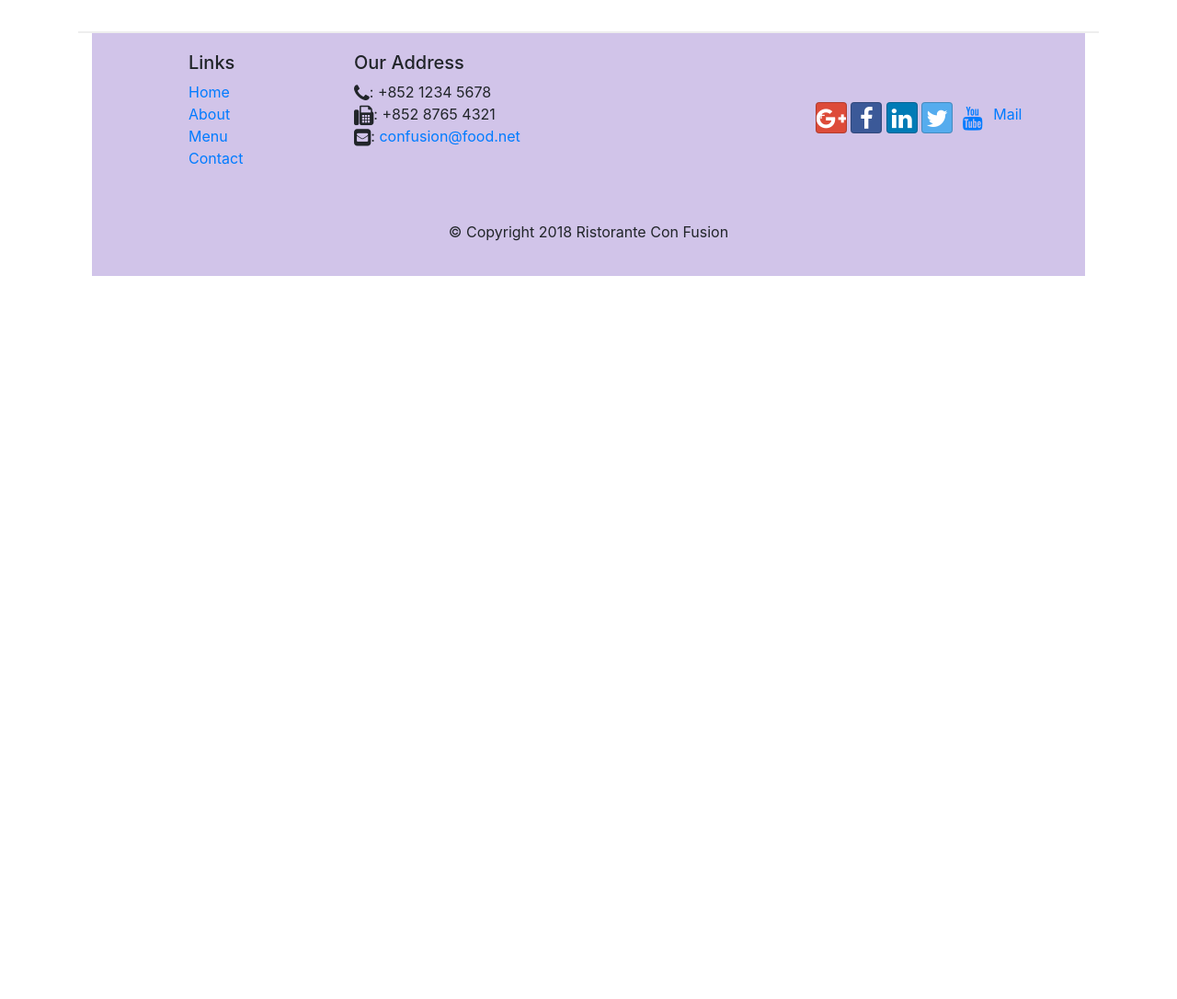
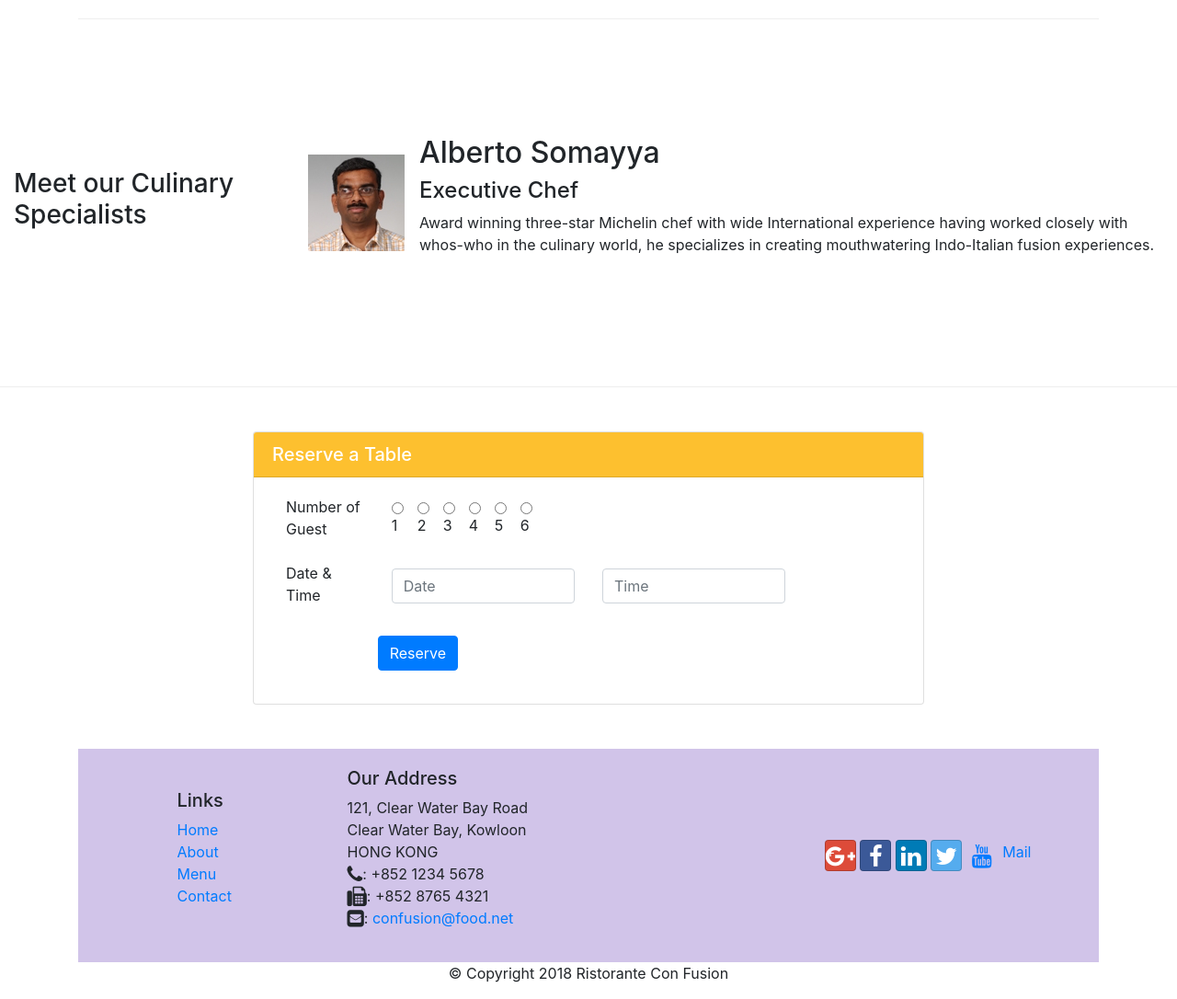
Before and after one commit to 0sk11/Bootstrap4, a website: page index.html in a window 1280 px wide. Shown: the part 1233-2319 px from the top of the page at 92% size. Before the commit the page ends 1533 px from the top, so only its background shows below. Drawn offline with nearby package versions, Linux system fonts and the light colour scheme.

Commit message:
assignment-2

```diff
--- a/css/style.css
+++ b/css/style.css
@@ -34,3 +34,10 @@ body{
 	background-color: #512DA8;
 
 }
+.card-header-warning{
+	background-color: #FDC02F;
+	color: white;
+}
+.radio-inline,.gap{
+	padding-left: 15px;
+}
--- a/index.html
+++ b/index.html
@@ -36,12 +36,15 @@
     <header class="jumbotron">
         <div class="container">
             <div class="row row-header">
-                <div class="col-12 col-sm-6">
+                <div class="col-12 col-sm-3">
                     <h1>Ristorante con Fusion</h1>
                     <p>We take inspiration from the World's best cuisines, and create a unique fusion experience. Our lipsmacking creations will tickle your culinary senses!</p>
                 </div>
-                <div class="col-12 col-sm allign-self-center">
+                <div class="col-12 col-sm-3 allign-self-center">
                     <img src="img/logo.png" alt="logo" class="img-fluid">
+                </div>
+                <div class="col-sm-6 align-self-center">
+                     <a href="#ReserveForm" class="btn btn-sm btn-warning">Reserve Table</a>
                 </div>
             </div>
         </div>
@@ -56,7 +59,7 @@
                 <div class="media">
                     <img src="img/uthappizza.png" alt="Uthappizza" class="d-flex mr-3 img-thumbnail align-self-center">
                     <div class="media-body">
-                        <h2 class="mt-0">Uthappizza<span class="badge badge-danger">Hot</span>
+                        <h2 class="mt-0">Uthappizza <span class="badge badge-danger">Hot</span>
                             <span class="badge badge-pill badge-secondary">$4.99</span>
                         </h2>
                         <p>A unique combination of Indian Uthappam (pancake) and Italian pizza, topped with Cerignola olives, ripe vine cherry tomatoes, Vidalia onion, Guntur chillies and Buffalo Paneer.</p>
@@ -71,9 +74,16 @@
                 <h3>This Month's Promotions</h3>
             </div>
             <div class="col col-sm order-sm-first col-md">
-                <h2>Weekend Grand Buffet</h2>
-                <p>Featuring mouthwatering combinations with a choice of five different salads, six enticing appetizers, six main entrees and five choicest desserts. Free flowing bubbly and soft drinks. All for just $19.99 per person </p>
+                <div class="media">
+                    <div class="media-body">
+                    <h2>Weekend Grand Buffet <span class="badge badge-danger">Hot</span></h2>
+                    <p>Featuring mouthwatering combinations with a choice of five different salads, six enticing appetizers, six main entrees and five choicest desserts. Free flowing bubbly and soft drinks. All for just $19.99 per person </p>
+                    </div>
+                        <img src="img/buffet.png" alt="Buffet" class="d-flex ml-auto img-thumbnail align-self-center">
+                    </div>
+                </div>
             </div>
+        </div>
 
         <div class="row row-content align-items-center">
             <div class="col-12 col-sm-4 col-md-3">
@@ -89,17 +99,71 @@
                     </div>
                 </div>
             </div>
+
+          </div>
+    <div class="container">
+        <div class="row">
+            <div class="col-sm-8 col-xs-12 mt-5 mb-5 offset-sm-2">
+                <div class="card">
+                    <h5 class="card-header card-header-warning">Reserve a Table</h5>
+                    <div class="card-body">
+                        <form class="container">
+                            <div class="form-group row" id="ReserveForm">
+                                <label inline class="col-sm-2">
+                                    Number of Guest
+                                </label>
+                                <label class="radio-inline col-form-label">
+                                   <input type="radio" class="form-control"> 1
+                                </label>
+                                <label class="radio-inline col-form-label">
+                                    <input type="radio" class="form-control"> 2
+                                </label>
+                                <label class="radio-inline col-form-label">
+                                    <input type="radio" class="form-control"> 3
+                                </label>
+                                <label class="radio-inline col-form-label">
+                                    <input type="radio" class="form-control"> 4
+                                </label>
+                                 <label class="radio-inline col-form-label">
+                                    <input type="radio" class="form-control"> 5
+                                </label>
+                                <label class="radio-inline col-form-label">
+                                    <input type="radio" class="form-control"> 6
+                                </label>
+                            </div>
+
+                            <div class=" form-group row">
+                                <label class="form-group col-sm-2">Date & Time</label>
+                                <div class="col-sm-4">
+                                    <label class="col-form-label">
+                                        <input type="text" class="form-control" placeholder="Date">
+                                    </label>
+                                </div>
+                                <div class="col-sm-4">
+                                <label class="col-form-label">
+                                  <input type="text" class="form-control" placeholder="Time">
+                                </label>
+                                </div>
+                            </div>
+                        <div class=" form-group row ">
+                            <div class="offset-2">
+                            <a href="#" class="btn btn-primary">Reserve</a>
+                            </div>
+                        </div>
+                    </form>
+                </div>
+            </div>
         </div>
     </div>
-
-    <footer>
-        <div class="container">
-            <div class="row row-footer">
+    </div>
+    <div class="container">
+        <footer class="footer">
+            <div class="row row-footer align-items-center">
                 <div class="col-4 offset-1 col-sm-2">
                     <h5>Links</h5>
                     <ul class="list-unstyled">
-                        <li><a href="#">Home</a></li>
-                        <li><a href="aboutus.html">About</a></li>
+                        <li><a href="index.html">Home</a></li>
+                        <li><a href="#">About</a></li>
                         <li><a href="#">Menu</a></li>
                         <li><a href="#">Contact</a></li>
                     </ul>
@@ -107,10 +171,13 @@
                 <div class="col-7 col-sm-5">
                     <h5>Our Address</h5>
                     <address>
-		             <i class="fa fa-phone fa-lg"></i>: +852 1234 5678<br>
+                      121, Clear Water Bay Road<br>
+                      Clear Water Bay, Kowloon<br>
+                      HONG KONG<br>
+                      <i class="fa fa-phone fa-lg"></i>: +852 1234 5678<br>
                       <i class="fa fa-fax fa-lg"></i>: +852 8765 4321<br>
                       <i class="fa fa-envelope-square fa-lg"></i>: <a href="mailto:confusion@food.net">confusion@food.net</a>
-		           </address>
+                   </address>
                 </div>
                 <div class="col-12 col-sm-4 align-self-center">
                     <div class="text-center">
@@ -123,12 +190,13 @@
                     </div>
                 </div>
            </div>
-           <div class="row row-footer justify-content-center">
+           <div class="row justify-content-center">
                 <div class="col-auto">
                     <p>© Copyright 2018 Ristorante Con Fusion</p>
                 </div>
            </div>
         </div>
+    </div>
     </footer>
   <!-- jQuery first, then Popper.js, then Bootstrap JS. -->
     <script src="node_modules/jquery/dist/jquery.slim.min.js"></script>
```
Also changed, not shown: aboutus.html (+0 -1 lines).
